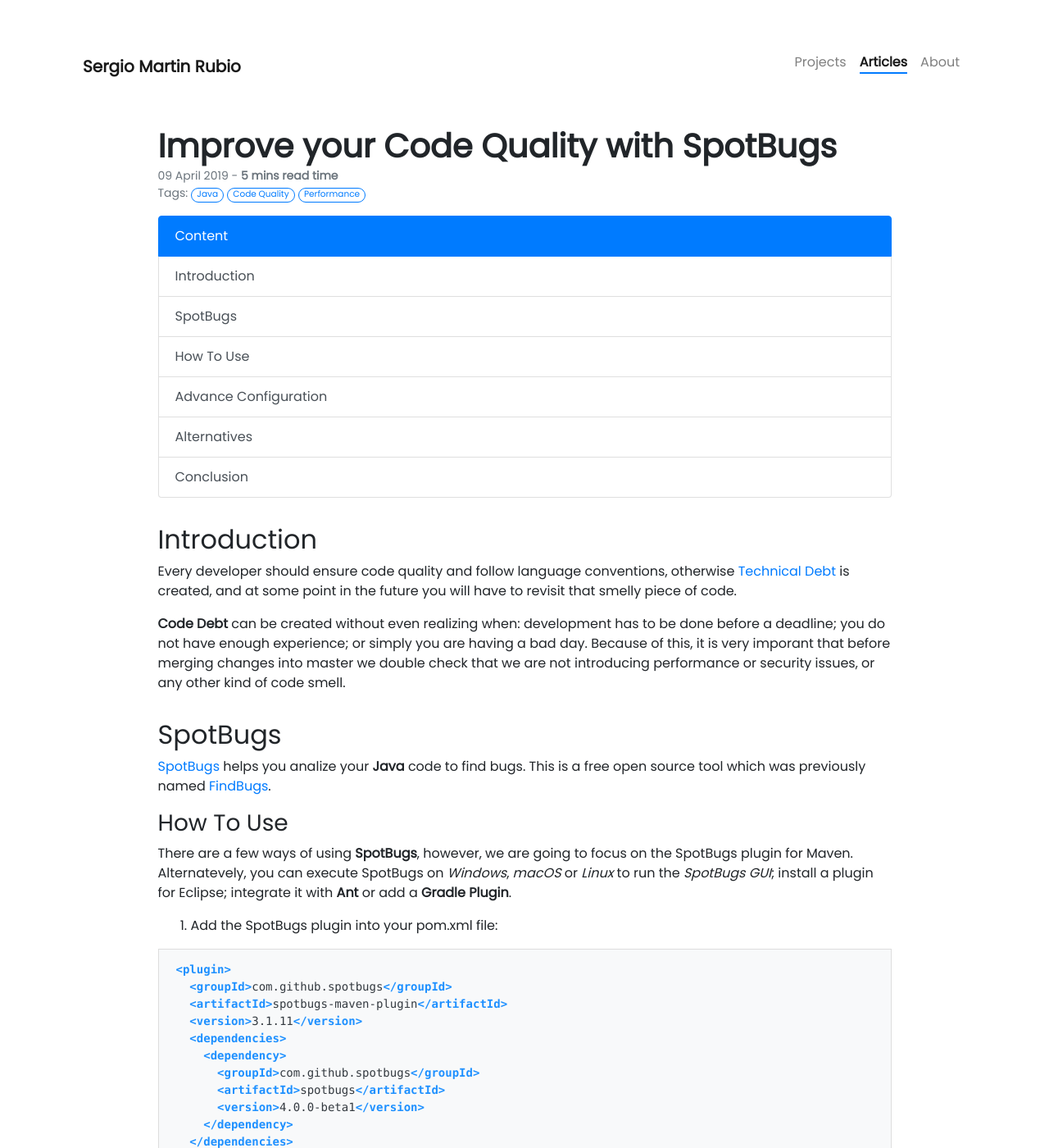
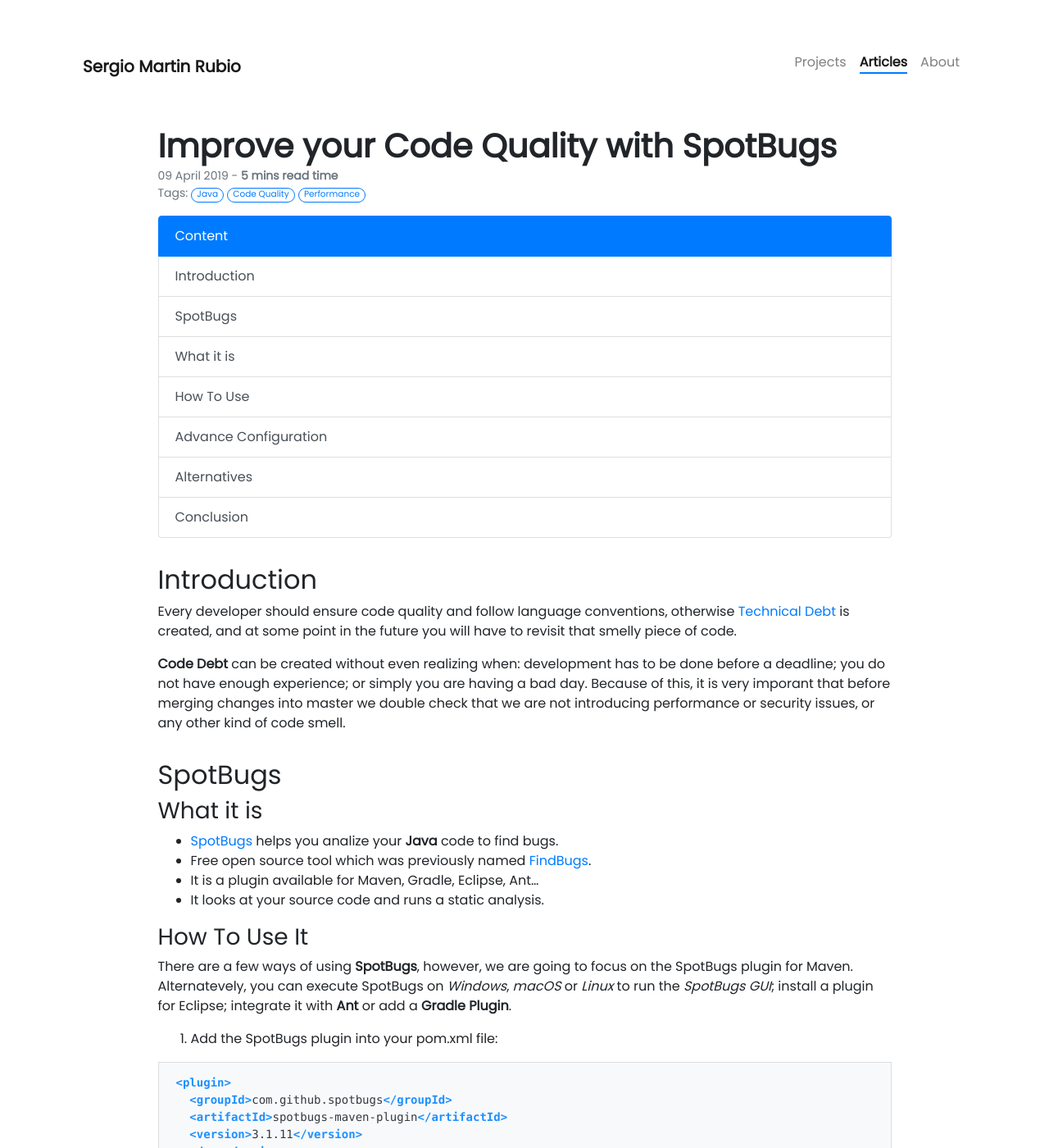
Before and after one commit to jackhman/sergio-martin-rubio-site, a Jekyll site: the page built from _posts/2019-04-09-improve-your-code-quality-with-spotbugs.md, in a window 1280 px wide and 1400 px high. Shown: the whole window at 82% size. Built offline with Jekyll 4.4.1, drawn with Linux system fonts in a browser that asks for light colours; nearby versions of some CDN libraries; our own code applies the rules of GitHub Pages for plain Markdown files; comment, search, counter and statistics services are not loaded.

Commit message:
update article

```diff
--- a/_posts/2019-04-09-improve-your-code-quality-with-spotbugs.md
+++ b/_posts/2019-04-09-improve-your-code-quality-with-spotbugs.md
@@ -9,6 +9,7 @@
 {%- capture list_items -%}
 Introduction
 SpotBugs
+What it is
 How To Use
 Advance Configuration
 Alternatives
@@ -25,9 +26,14 @@
 
 ## SpotBugs
 
-[SpotBugs](https://spotbugs.github.io/) helps you analize your **Java** code to find bugs. This is a free open source tool which was previously named [FindBugs](http://findbugs.sourceforge.net/).
+### What it is
 
-### How To Use
+- [SpotBugs](https://spotbugs.github.io/) helps you analize your **Java** code to find bugs.
+- Free open source tool which was previously named [FindBugs](http://findbugs.sourceforge.net/).
+- It is a plugin available for Maven, Gradle, Eclipse, Ant...
+- It looks at your source code and runs a static analysis.
+
+### How To Use It
 
 There are a few ways of using **SpotBugs**, however, we are going to focus on the SpotBugs plugin for Maven. Alternatevely, you can execute SpotBugs on _Windows_, _macOS_ or _Linux_ to run the _SpotBugs GUI_; install a plugin for Eclipse; integrate it with **Ant** or add a **Gradle Plugin**.
 
```
